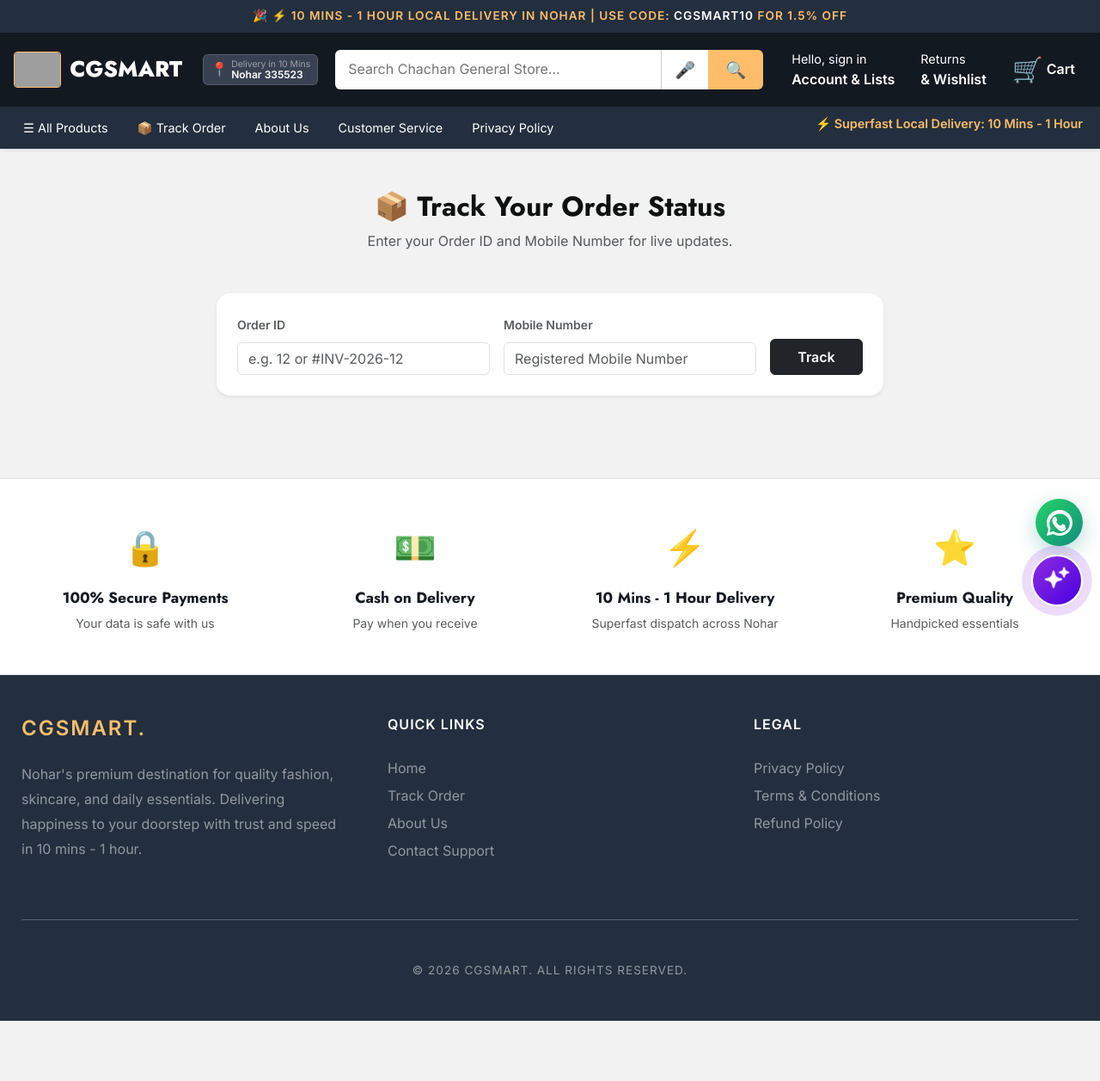
After one commit to pankajchachan2008-rgb/my-online-store, a Django app: page /track-order/ in a window 1280 px wide. The commit adds this page. Shown: the whole page at 86% size. Run offline with Django 5.2, Linux system fonts and the light colour scheme; grey boxes are pictures that could not be loaded.

Commit message:
ordertracking

```diff
--- a/products/templates/base.html
+++ b/products/templates/base.html
@@ -367,6 +367,7 @@
         <!-- 💎 Sub Navbar -->
         <div class="sub-navbar shadow-sm">
             <a href="{% url 'home' %}#full-collection">☰ All Products</a>
+            <a href="{% url 'track_order' %}">📦 Track Order</a>
             <a href="{% url 'about' %}">About Us</a>
             <a href="{% url 'contact' %}">Customer Service</a>
             <a href="{% url 'privacy_policy' %}">Privacy Policy</a>
@@ -413,6 +414,7 @@
                     </div>
 
                     <a href="{% url 'home' %}" class="mobile-menu-link">🏠 <span class="ms-3">Home</span></a>
+                    <a href="{% url 'track_order' %}" class="mobile-menu-link" data-bs-dismiss="offcanvas">📦 <span class="ms-3">Track Order</span></a>
                     <a href="{% url 'home' %}#full-collection" class="mobile-menu-link" data-bs-dismiss="offcanvas">🛍️ <span class="ms-3">Shop Products</span></a>
                     <a href="{% url 'about' %}" class="mobile-menu-link">🏢 <span class="ms-3">About Us</span></a>
                     <a href="{% url 'contact' %}" class="mobile-menu-link">📞 <span class="ms-3">Contact Support</span></a>
@@ -492,6 +494,7 @@
                     <h6 class="fw-bold mb-4 text-uppercase text-white" style="letter-spacing: 1px;">Quick Links</h6>
                     <ul class="list-unstyled" style="line-height: 2;">
                         <li><a href="{% url 'home' %}" class="text-white-50 text-decoration-none transition">Home</a></li>
+                        <li><a href="{% url 'track_order' %}" class="text-white-50 text-decoration-none transition">Track Order</a></li>
                         <li><a href="{% url 'about' %}" class="text-white-50 text-decoration-none transition">About Us</a></li>
                         <li><a href="{% url 'contact' %}" class="text-white-50 text-decoration-none transition">Contact Support</a></li>
                     </ul>
--- /dev/null
+++ b/products/templates/products/track_order.html
@@ -0,0 +1,95 @@
+{% extends 'base.html' %}
+{% load static %}
+
+{% block title %}Track Your Order - CGSMART{% endblock %}
+
+{% block content %}
+<div class="container py-5" style="max-width: 800px;">
+    <div class="text-center mb-5" data-aos="fade-down">
+        <h2 class="fw-bold" style="font-family: 'Jost', sans-serif;">📦 Track Your Order Status</h2>
+        <p class="text-muted">Enter your Order ID and Mobile Number for live updates.</p>
+    </div>
+
+    <!-- Search Form -->
+    <div class="card border-0 shadow-sm rounded-4 p-4 mb-5 bg-white" data-aos="fade-up">
+        <form method="GET" action="{% url 'track_order' %}" class="row g-3">
+            <div class="col-md-5">
+                <label class="form-label small fw-bold text-muted">Order ID</label>
+                <input type="text" name="order_id" class="form-control" placeholder="e.g. 12 or #INV-2026-12" value="{{ request.GET.order_id|default:'' }}">
+            </div>
+            <div class="col-md-5">
+                <label class="form-label small fw-bold text-muted">Mobile Number</label>
+                <input type="text" name="mobile" class="form-control" placeholder="Registered Mobile Number" value="{{ request.GET.mobile|default:'' }}">
+            </div>
+            <div class="col-md-2 d-flex align-items-end">
+                <button type="submit" class="btn btn-dark w-100 fw-bold py-2">Track</button>
+            </div>
+        </form>
+    </div>
+
+    {% if searched %}
+        {% if order %}
+            <div class="card border-0 shadow-sm rounded-4 p-4 bg-white" data-aos="fade-up">
+                <div class="d-flex justify-content-between align-items-center flex-wrap border-bottom pb-3 mb-4">
+                    <div>
+                        <h5 class="fw-bold mb-1">Order #{{ order.id }}</h5>
+                        <span class="text-muted small">Placed on: {{ order.created_at|date:"M d, Y - H:i" }}</span>
+                    </div>
+                    <div>
+                        <span class="badge bg-{% if order.status == 'Completed' %}success{% elif order.status == 'Cancelled' %}danger{% else %}warning text-dark{% endif %} px-3 py-2 fs-6">
+                            {{ order.status }}
+                        </span>
+                    </div>
+                </div>
+
+                <!-- Customer & Delivery Info -->
+                <div class="row g-3 mb-4 bg-light p-3 rounded-3">
+                    <div class="col-md-6">
+                        <small class="text-muted d-block">Customer Name</small>
+                        <strong>{{ order.customer_name }}</strong>
+                    </div>
+                    <div class="col-md-6">
+                        <small class="text-muted d-block">Delivery Address</small>
+                        <strong>{{ order.address }}</strong>
+                    </div>
+                </div>
+
+                <!-- Live Timeline Status -->
+                <h6 class="fw-bold mb-3">📍 Delivery Timeline</h6>
+                <ul class="list-unstyled timeline-steps">
+                    <li class="mb-3 d-flex align-items-center gap-3">
+                        <span class="badge rounded-pill bg-success p-2">✓</span>
+                        <div>
+                            <strong>Order Placed</strong>
+                            <div class="small text-muted">Your order has been successfully received.</div>
+                        </div>
+                    </li>
+                    <li class="mb-3 d-flex align-items-center gap-3">
+                        <span class="badge rounded-pill {% if order.status != 'Pending' %}bg-success{% else %}bg-secondary{% endif %} p-2">✓</span>
+                        <div>
+                            <strong>Packed at Nohar Hub</strong>
+                            <div class="small text-muted">Items are verified and securely packed.</div>
+                        </div>
+                    </li>
+                    <li class="mb-3 d-flex align-items-center gap-3">
+                        <span class="badge rounded-pill {% if order.status == 'Completed' or order.status == 'Dispatched' %}bg-success{% else %}bg-secondary{% endif %} p-2">⚡</span>
+                        <div>
+                            <strong>Out for Delivery (10 Mins - 1 Hour)</strong>
+                            <div class="small text-muted">Our local delivery executive is on the way to your address!</div>
+                        </div>
+                    </li>
+                </ul>
+
+                <div class="mt-4 pt-3 border-top d-flex justify-content-between align-items-center">
+                    <span class="fw-bold">Total Amount:</span>
+                    <span class="fs-4 fw-bold text-success">₹{{ order.total_amount }}</span>
+                </div>
+            </div>
+        {% else %}
+            <div class="alert alert-warning text-center p-4 rounded-4" data-aos="fade-up">
+                ❌ No order found with the given Order ID and Mobile Number. Please check and try again.
+            </div>
+        {% endif %}
+    {% endif %}
+</div>
+{% endblock %}
--- a/products/views.py
+++ b/products/views.py
@@ -1014,3 +1014,24 @@ def check_delivery(request):
         except Exception as e:
             return JsonResponse({'available': False, 'message': 'Invalid request.'}, status=400)
     return JsonResponse({'error': 'Invalid method'}, status=405)
+
+def track_order_page(request):
+    order = None
+    searched = False
+    if request.method == 'GET' and ('order_id' in request.GET or 'mobile' in request.GET):
+        searched = True
+        order_id = request.GET.get('order_id', '').strip()
+        mobile = request.GET.get('mobile', '').strip()
+
+        query = Q()
+        if order_id:
+            # Agar #INV-2026-12 ya sirf 12 dala ho
+            clean_id = order_id.replace('#INV-2026-', '').replace('#', '')
+            query &= Q(id=clean_id)
+        if mobile:
+            query &= Q(mobile_number=mobile)
+
+        if order_id or mobile:
+            order = Order.objects.filter(query).first()
+
+    return render(request, 'products/track_order.html', {'order': order, 'searched': searched})
--- a/store_backend/urls.py
+++ b/store_backend/urls.py
@@ -82,6 +82,7 @@ urlpatterns = [
     path('profile/change-password/', auth_views.PasswordChangeView.as_view(template_name='registration/password_change.html', success_url='/profile/'), name='password_change'),
     path('delete-address/<int:address_id>/', delete_address, name='delete_address'),
     path('edit-address/<int:address_id>/', edit_address, name='edit_address'),
+    path('track-order/', views.track_order_page, name='track_order'),
 
     path('forgot-password/', views.forgot_password, name='forgot_password'),
     path('reset-verify-otp/', views.reset_verify_otp, name='reset_verify_otp'),
```
